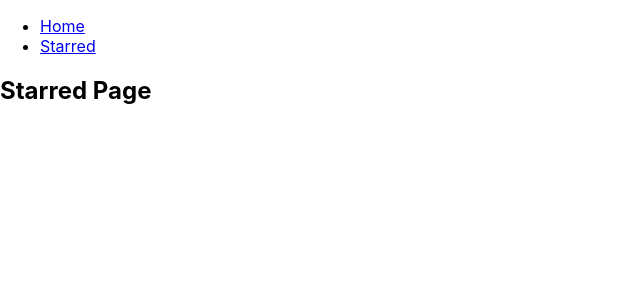
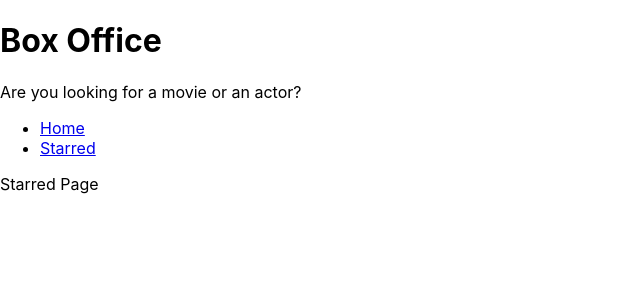
Before and after one commit to pritam0710/box-office, a React (Create React App) app: page /starred in a window 1280 px wide. Shown: the top 300 px of the page, without its empty margins (0-640 px from the left). Built offline with nearby package versions, Linux system fonts and the light colour scheme.

Commit message:
Added MainPageLayout and Title

```diff
--- a/src/App.js
+++ b/src/App.js
@@ -1,13 +1,10 @@
 import React from 'react';
 import { Switch, Route } from 'react-router-dom';
-import Nav from './components/Nav';
 import Home from './Pages/Home';
 import Starred from './Pages/Starred';
 
 function App() {
   return (
-    <div>
-      <Nav />
     <Switch>
       <Route exact path="/">
         <Home />
@@ -23,7 +20,6 @@ function App() {
         </div>
       </Route>
     </Switch>
-    </div>
   );
 }
 
--- a/src/Pages/Home.js
+++ b/src/Pages/Home.js
@@ -1,10 +1,11 @@
 import React from 'react';
+import MiniPageLayout from '../components/MiniPageLayout';
 
 const Home = () => {
   return (
-    <div>
+    <MiniPageLayout>
       <h1>Home Page!</h1>
-    </div>
+    </MiniPageLayout>
   );
 };
 
--- a/src/Pages/Starred.js
+++ b/src/Pages/Starred.js
@@ -1,11 +1,8 @@
 import React from 'react';
+import MiniPageLayout from '../components/MiniPageLayout';
 
 const Starred = () => {
-  return (
-    <div>
-      <h2>Starred Page</h2>
-    </div>
-  );
+  return <MiniPageLayout>Starred Page</MiniPageLayout>;
 };
 
 export default Starred;
--- /dev/null
+++ b/src/components/MiniPageLayout.js
@@ -0,0 +1,19 @@
+import React from 'react';
+import Nav from './Nav';
+import Title from './Title';
+
+const MiniPageLayout = ({ children }) => {
+  return (
+    <div>
+      <Title
+        title="Box Office"
+        subTitle="Are you looking for a movie or an actor?"
+      />
+      <Nav />
+
+      {children}
+    </div>
+  );
+};
+
+export default MiniPageLayout;
--- /dev/null
+++ b/src/components/Title.js
@@ -0,0 +1,12 @@
+import React from 'react';
+
+const Title = ({ title, subTitle }) => {
+  return (
+    <div>
+      <h1>{title}</h1>
+      <p>{subTitle}</p>
+    </div>
+  );
+};
+
+export default Title;
```
Lines whose indentation alone changed are shown as unchanged.
